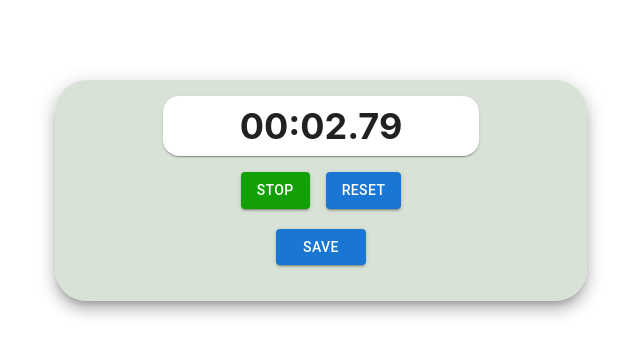
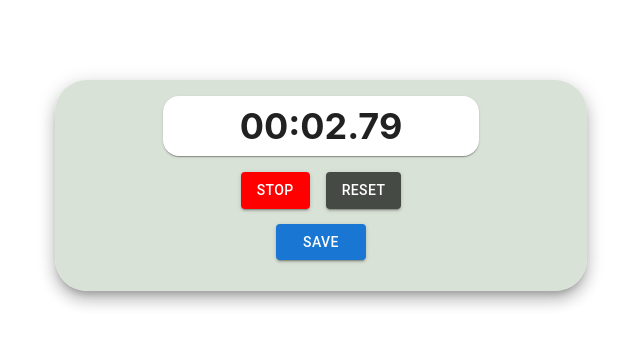
Before and after one commit to L1nkzel/Simple_Stopwatch, a React (Create React App) app in the folder Stopwatch/frontend/: page / in a window 1280 px wide. Both pictures are taken after a click on the button "START". Shown: the top 356 px of the page, without its empty margins (319-959 px from the left). Built offline with nearby package versions, Linux system fonts and the light colour scheme.

Commit message:
some changes to buttons

```diff
--- a/Stopwatch/frontend/src/Components/ActionButtons.js
+++ b/Stopwatch/frontend/src/Components/ActionButtons.js
@@ -1,40 +1,69 @@
 import Button from "@mui/material/Button";
 import { Box, Stack } from "@mui/material";
-import React from "react";
 
 const ActionButtons = (props) => {
+  const StartButton = (
+    <Button
+      sx={{
+        bgcolor: "rgba(19, 160, 7, 1)",
+        ":hover": { bgcolor: "rgb(19, 120, 7, 1)" },
+      }}
+      variant="contained"
+      id="startTimer"
+      onClick={props.handleStart}
+    >
+      Start
+    </Button>
+  );
+
+  const ActiveButton = (
+    <Button
+      sx={{
+        ":hover": { bgcolor: "rgba(160, 7, 7, 1)" },
+      }}
+      style={{ backgroundColor: props.stop ? "rgba(19, 160, 7, 1)" : "red" }}
+      variant="contained"
+      onClick={props.handlePauseResume}
+    >
+      {props.stop ? "RESUME" : "STOP"}
+    </Button>
+  );
+
   return (
     <Box>
-      <Stack
-      marginTop={2}
+      <Stack marginTop={2} direction={"row"} spacing={2}>
+        {props.start ? ActiveButton : StartButton}
 
-      direction={"row"} spacing={2}>
-      <Button sx={{
-        bgcolor:"rgba(19, 160, 7, 1)",
-        ":hover":{bgcolor:"rgb(19, 120, 7, 1)"}
-        }}  variant="contained" id="startTimer" onClick={props.handleStart}>
-        {props.stop ? "START" : "STOP"}
-      </Button>
-
-      <Button  variant="contained" id="stopTimer" onClick={props.handleReset}>
+        <Button
+          sx={{ bgcolor: "rgba(69, 74, 68, 1)" }}
+          variant="contained"
+          id="stopTimer"
+          onClick={props.handleReset}
+        >
           RESET
         </Button>
       </Stack>
-      <Stack sx={{
-        margin: "20px",
-        flexGrow:1,
-        display:"flex",
-        alignItems:"center"
-      }}>
+
+      <Box
+        sx={{
+          margin: "15px",
+          flexGrow: 1,
+          display: "flex",
+          alignItems: "center",
+          justifyContent: "center",
+        }}
+      >
         <Button
           variant="contained"
           id="save"
           sx={{
-        width:"90px"
+            width: "90px",
           }}
-      onClick={props.handleSave}>SAVE</Button>
-
-      </Stack>
+          onClick={props.handleSave}
+        >
+          SAVE
+        </Button>
+      </Box>
     </Box>
   );
 };
--- a/Stopwatch/frontend/src/Components/StopWatch.js
+++ b/Stopwatch/frontend/src/Components/StopWatch.js
@@ -7,6 +7,7 @@ const StopWatch = () => {
   const [start, setStart] = useState(false);
   const [stop, setStop] = useState(true);
   const [time, setTime] = useState(0);
+
 
   useEffect(() => {
     let interval = null;
@@ -25,7 +26,7 @@ const StopWatch = () => {
 
   const handleStart = () => {
     setStart(true);
-    setStop(!stop);
+    setStop(false);
   };
 
   const handlePauseResume = () => {
```
Lines whose indentation alone changed are shown as unchanged.
